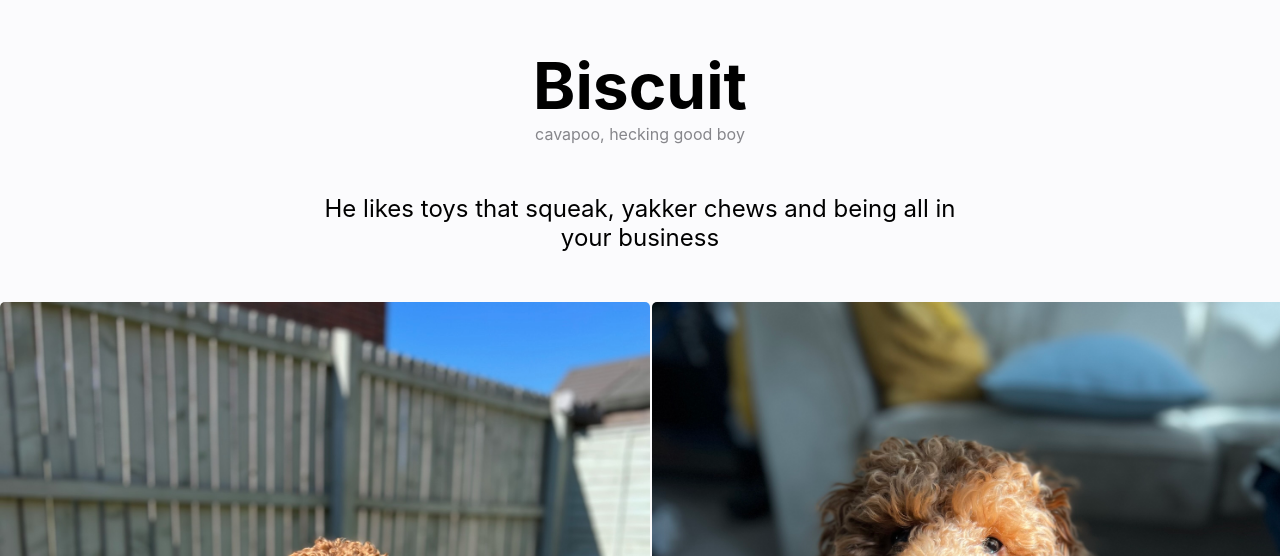
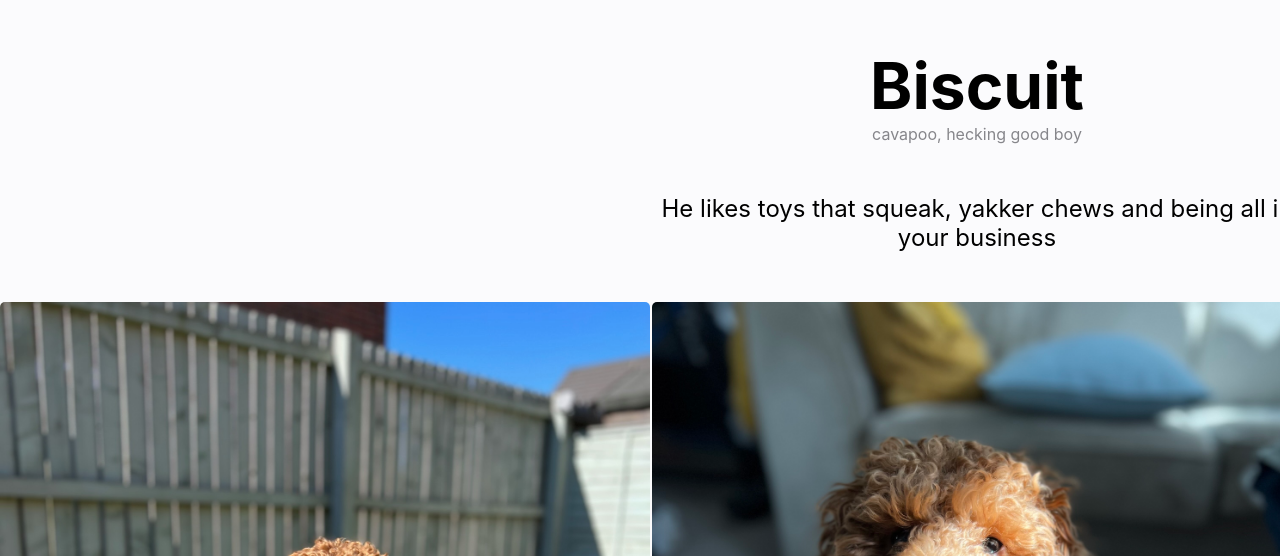
Before and after one commit to Billson7/alex-dev, a React (Create React App) app: page / in a window 1280 px wide. Shown: the part 984-1540 px from the top of the page. Built offline with nearby package versions, Linux system fonts and the light colour scheme.

Commit message:
adding column alignment for wider screens

```diff
--- a/src/App.css
+++ b/src/App.css
@@ -25,6 +25,10 @@
   text-align: center;
   margin-left: auto;
   margin-right: auto;
+}
+
+.section-biscuit-layout {
+  flex-direction: column;
 }
 
 .section-work {
@@ -97,6 +101,8 @@
   object-position: 0 55%;
 }
 
+
+
 /* npx component */
 button {
   background-color: grey;
--- a/src/components/BiscuitSection/biscuit.jsx
+++ b/src/components/BiscuitSection/biscuit.jsx
@@ -7,7 +7,7 @@ const lorem =
   "He likes toys that squeak, yakker chews and being all in your business"
 
 export const Biscuit = () => (
-  <section className="section section-biscuit">
+  <section className="section section-biscuit section-biscuit-layout">
     <div className="flex-row">
       <h2 className="profile-heading">Biscuit</h2>
       <p className="profile-caption">cavapoo, hecking good boy</p>
```
